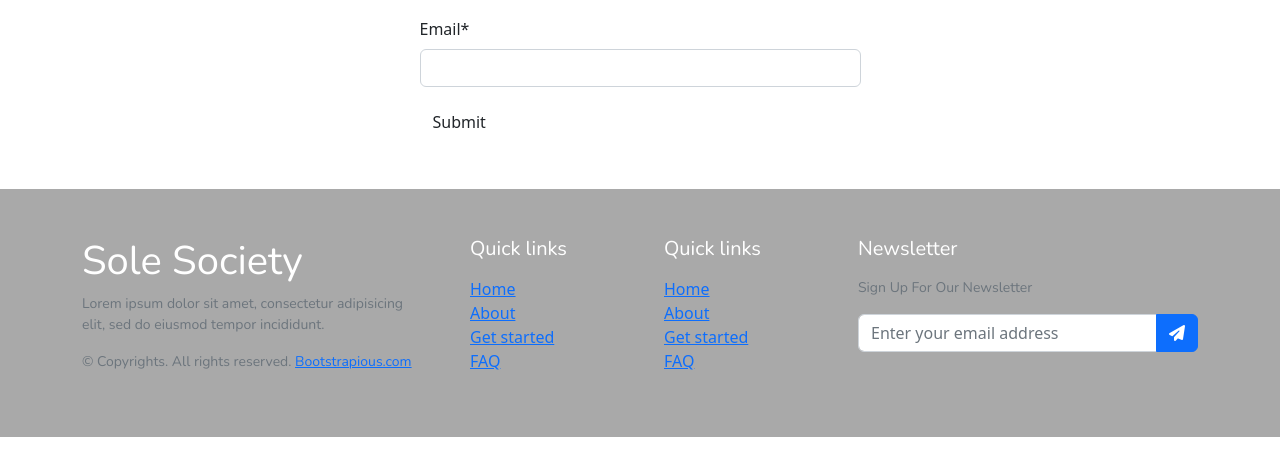
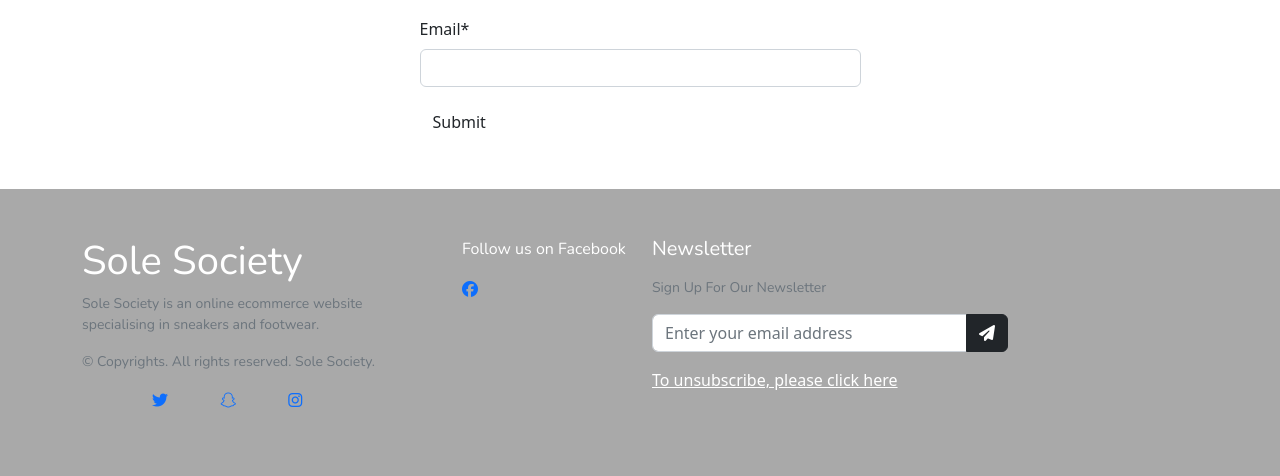
Before and after one commit to nadsbuhdha/portfolio-project-5, a Django app: page /newsletter in a window 1280 px wide. Shown: the part 387-863 px from the top of the page. Before the commit the page ends 824 px from the top, so only its background shows below. Run offline with Django 3.2, Linux system fonts and the light colour scheme; some libraries are stand-ins or nearby versions.

Commit message:
added unsubscribe newsletter

```diff
--- a/home/urls.py
+++ b/home/urls.py
@@ -9,4 +9,5 @@ from . import views
 urlpatterns = [
     path('', views.HomeView.as_view(), name='home'),
     path('newsletter', views.newsletter_signup, name='newsletter'),
+    path('newsletter/unsubscribe', views.newsletter_unsub, name='newsletter_unsub'),
 ]
--- a/home/views.py
+++ b/home/views.py
@@ -38,3 +38,30 @@ def newsletter_signup(request):
     }
 
     return render(request, 'home/newsletter.html', context)
+
+
+
+def newsletter_unsub(request):
+    """ A view to handle newsletter unsubscriptions """
+    form = NewsletterForm()
+
+    if request.method == 'POST':
+        form = NewsletterForm(request.POST)
+        if form.is_valid():
+            instance = form.save(commit=False)
+            if Newsletter.objects.filter(
+                    email=instance.email).exists():
+                Newsletter.objects.filter(
+                    email=instance.email).delete()
+                messages.success(request, 'You have successfully unsubscribed \
+                    from our newsletter, we are sorry to see you go.')
+                return redirect(reverse('home'))
+            else:
+                messages.error(request, 'Sorry but we did not find your email address. \
+                    Please check it has been entered correctly.')
+
+    context = {
+        'form': form,
+    }
+
+    return render(request, 'home/newsletter_unsub.html', context)
--- a/templates/base.html
+++ b/templates/base.html
@@ -136,28 +136,21 @@
 
 <footer class="w-100 py-4 flex-shrink-0 mt-auto" style="background-color: #A9A9A9	;">
     <div class="container py-4">
-        <div class="row gy-4 gx-5">
+        <div class="row gy-4 gx-4">
             <div class="col-lg-4 col-md-6">
                 <h5 class="h1 text-white">Sole Society</h5>
-                <p class="small text-muted">Lorem ipsum dolor sit amet, consectetur adipisicing elit, sed do eiusmod tempor incididunt.</p>
-                <p class="small text-muted mb-0">&copy; Copyrights. All rights reserved. <a class="text-primary" href="#">Bootstrapious.com</a></p>
-            </div>
-            <div class="col-lg-2 col-md-6">
-                <h5 class="text-white mb-3">Quick links</h5>
-                <ul class="list-unstyled text-muted">
-                    <li><a href="#">Home</a></li>
-                    <li><a href="#">About</a></li>
-                    <li><a href="#">Get started</a></li>
-                    <li><a href="#">FAQ</a></li>
+                <p class="small text-muted"> Sole Society is an online ecommerce website specialising in sneakers and footwear.</p>
+                <p class="small text-muted mb-0">&copy; Copyrights. All rights reserved. Sole Society.</p>
+                <ul class="list-inline mt-3">
+                    <li class="list-inline-item"><a href="https://www.twitter.com" target="_blank" rel="noreferrer" aria-label="Go to our twitter page (opens in new tab)" title="twitter"><i class="fa fa-twitter"></i></a></li>
+                    <li class="list-inline-item"><a href="https://www.snapchat.com" target="_blank" rel="noreferrer" aria-label="Go to our snapchat page (opens in new tab)" title="snapchat"><i class="fa-brands fa-snapchat"></i></a></li>
+                    <li class="list-inline-item"><a href="https://www.instagram.com" target="_blank" rel="noreferrer" aria-label="Go to our instagram page (opens in new tab)" title="instagram"><i class="fa fa-instagram"></i></a></li>
                 </ul>
             </div>
             <div class="col-lg-2 col-md-6">
-                <h5 class="text-white mb-3">Quick links</h5>
+                <p class="text-white mb-3">Follow us on Facebook<p>
                 <ul class="list-unstyled text-muted">
-                    <li><a href="#">Home</a></li>
-                    <li><a href="#">About</a></li>
-                    <li><a href="#">Get started</a></li>
-                    <li><a href="#">FAQ</a></li>
+                    <li><a href=""><i class="fa-brands fa-facebook"></i></a></li>
                 </ul>
             </div>
             <div class="col-lg-4 col-md-6">
@@ -167,12 +160,13 @@
                     {% csrf_token %}
                     <div class="input-group mb-3">
                         <input class="form-control" type="email" name="email"  placeholder="Enter your email address" aria-label="Recipient's username" aria-describedby="button-addon2">
-                        <button class="btn btn-primary" id="subscribe-button" type="submit">
+                        <button class="btn btn-dark" id="subscribe-button" type="submit">
                             <i class="fas fa-paper-plane"></i>
                         </button>
 
                     </div>
                 </form>
+                <a href="{% url 'newsletter_unsub' %}" class="text-white" >To unsubscribe, please click here</a>
             </div>
         </div>
     </div>
```
Also changed, not shown: home/templates/home/newsletter_unsub.html (added, +41 -0 lines).
